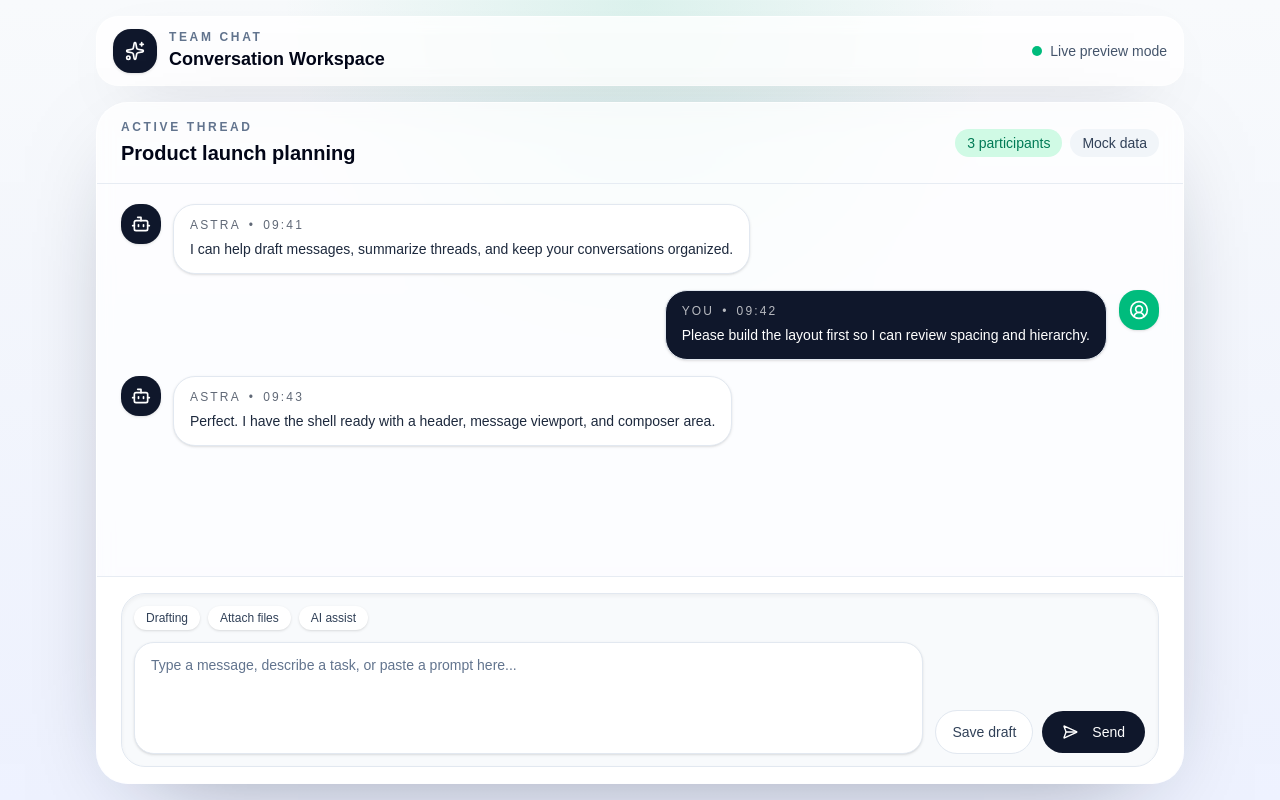
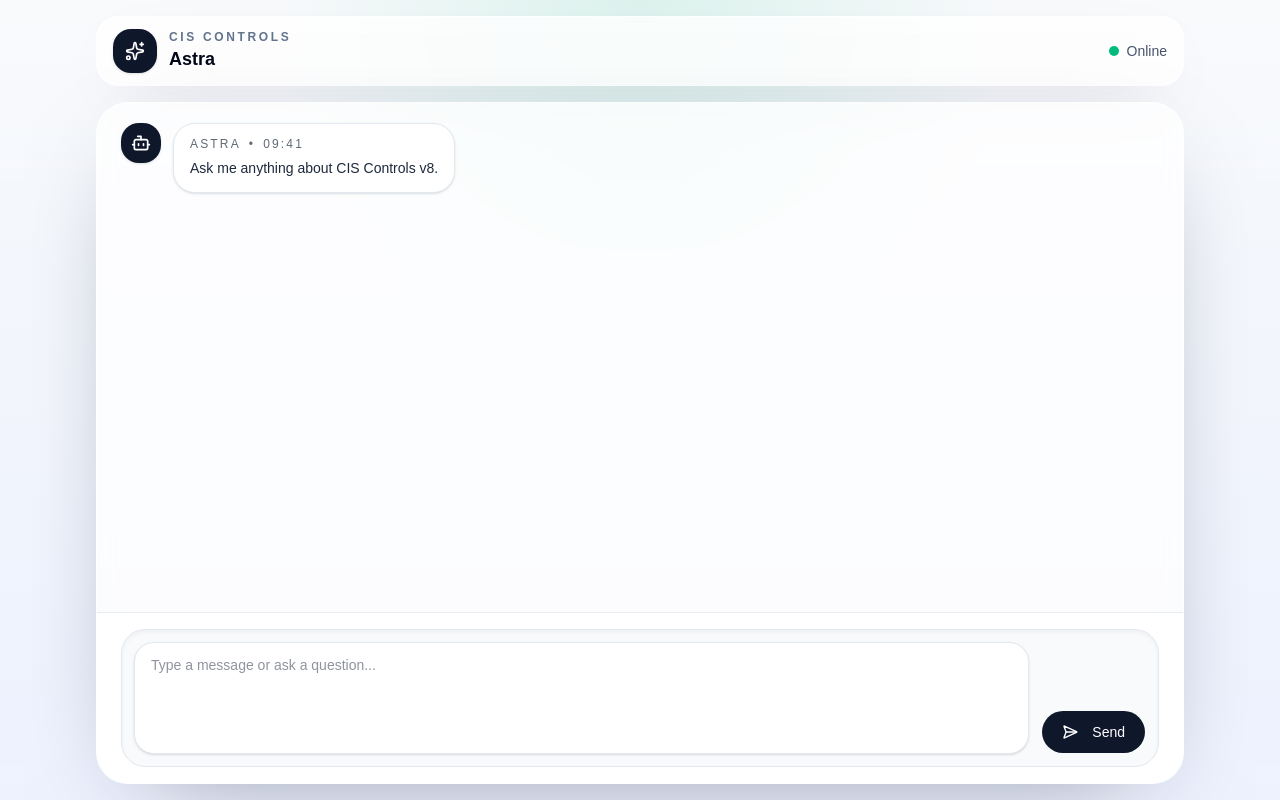
Before and after one commit to MhmdNat/rag-chat-ui, a React (Vite) app: page / in a window 1280 px wide. Built offline with nearby package versions, Linux system fonts and the light colour scheme.

Commit message:
feat: integrated chat with /api/query endpoint

```diff
--- a/jsconfig.json
+++ b/jsconfig.json
@@ -1,6 +1,5 @@
 {
   "compilerOptions": {
-    "baseUrl": ".",
     "paths": {
       "@/*": ["./src/*"]
     }
--- a/src/App.jsx
+++ b/src/App.jsx
@@ -1,50 +1,21 @@
+import { useState } from 'react'
 import { Button } from '@/components/ui/button'
 import { SendHorizontal, Sparkles, CircleUserRound, Bot } from 'lucide-react'
 
-const messages = [
-  {
-    id: 1,
-    role: 'assistant',
-    name: 'Astra',
-    time: '09:41',
-    text: 'I can help draft messages, summarize threads, and keep your conversations organized.',
-  },
-  {
-    id: 2,
-    role: 'user',
-    name: 'You',
-    time: '09:42',
-    text: 'Please build the layout first so I can review spacing and hierarchy.',
-  },
-  {
-    id: 3,
-    role: 'assistant',
-    name: 'Astra',
-    time: '09:43',
-    text: 'Perfect. I have the shell ready with a header, message viewport, and composer area.',
-  },
-]
+const now = () => new Date().toLocaleTimeString([], { hour: '2-digit', minute: '2-digit' })
 
 function Message({ message }) {
   const isUser = message.role === 'user'
-
   return (
-    <article
-      className={`flex items-start gap-3 ${isUser ? 'justify-end' : 'justify-start'}`}
-    >
+    <article className={`flex items-start gap-3 ${isUser ? 'justify-end' : 'justify-start'}`}>
       {!isUser ? (
         <div className="flex h-10 w-10 shrink-0 items-center justify-center rounded-2xl bg-slate-900 text-white shadow-sm">
           <Bot className="h-5 w-5" />
         </div>
       ) : null}
-
-      <div
-        className={`max-w-[min(42rem,85%)] rounded-3xl border px-4 py-3 shadow-sm ${
-          isUser
-            ? 'border-slate-200 bg-slate-900 text-white'
-            : 'border-slate-200 bg-white text-slate-800'
-        }`}
-      >
+      <div className={`max-w-[min(42rem,85%)] rounded-3xl border px-4 py-3 shadow-sm ${
+        isUser ? 'border-slate-200 bg-slate-900 text-white' : 'border-slate-200 bg-white text-slate-800'
+      }`}>
         <div className="mb-1 flex items-center gap-2 text-xs font-medium uppercase tracking-[0.18em] opacity-70">
           <span>{message.name}</span>
           <span>•</span>
@@ -52,7 +23,6 @@ function Message({ message }) {
         </div>
         <p className="text-sm leading-6">{message.text}</p>
       </div>
-
       {isUser ? (
         <div className="flex h-10 w-10 shrink-0 items-center justify-center rounded-2xl bg-emerald-500 text-white shadow-sm">
           <CircleUserRound className="h-5 w-5" />
@@ -63,6 +33,27 @@ function Message({ message }) {
 }
 
 function App() {
+  const [messages, setMessages] = useState([
+    { id: 1, role: 'assistant', name: 'Astra', time: '09:41', text: 'Ask me anything about CIS Controls v8.' }
+  ])
+  const [input, setInput] = useState('')
+
+  const handleSend = async () => {
+    if (!input.trim()) return
+    const userMsg = { id: Date.now(), role: 'user', name: 'You', time: now(), text: input }
+    setMessages(prev => [...prev, userMsg])
+    setInput('')
+
+    const response = await fetch('http://localhost:8000/api/query', {
+      method: 'POST',
+      headers: { 'Content-Type': 'application/json' },
+      body: JSON.stringify({ query: input, top_k: 5, index: 'RAGDocs' }),
+    })
+    const data = await response.json()
+    const assistantMsg = { id: Date.now() + 1, role: 'assistant', name: 'Astra', time: now(), text: data.answer ?? 'No response.' }
+    setMessages(prev => [...prev, assistantMsg])
+  }
+
   return (
     <div className="min-h-screen bg-[radial-gradient(circle_at_top,_rgba(16,185,129,0.12),_transparent_35%),linear-gradient(180deg,_#f8fafc_0%,_#eef2ff_100%)] text-slate-900">
       <div className="mx-auto flex min-h-screen w-full max-w-6xl flex-col px-4 py-4 sm:px-6 lg:px-8">
@@ -72,81 +63,36 @@ function App() {
               <Sparkles className="h-5 w-5" />
             </div>
             <div>
-              <p className="text-xs font-semibold uppercase tracking-[0.22em] text-slate-500">
-                Team Chat
-              </p>
-              <h1 className="text-lg font-semibold text-slate-950">
-                Conversation Workspace
-              </h1>
+              <p className="text-xs font-semibold uppercase tracking-[0.22em] text-slate-500">CIS Controls</p>
+              <h1 className="text-lg font-semibold text-slate-950">Astra</h1>
             </div>
           </div>
-
           <div className="hidden items-center gap-2 sm:flex">
             <span className="h-2.5 w-2.5 rounded-full bg-emerald-500" />
-            <span className="text-sm text-slate-600">Live preview mode</span>
+            <span className="text-sm text-slate-600">Online</span>
           </div>
         </header>
 
         <main className="flex min-h-0 flex-1 flex-col overflow-hidden rounded-[2rem] border border-white/70 bg-white/75 shadow-[0_30px_100px_-50px_rgba(15,23,42,0.5)] backdrop-blur">
-          <section className="border-b border-slate-200/80 px-5 py-4 sm:px-6">
-            <div className="flex flex-col gap-3 sm:flex-row sm:items-center sm:justify-between">
-              <div>
-                <p className="text-xs font-semibold uppercase tracking-[0.22em] text-slate-500">
-                  Active thread
-                </p>
-                <h2 className="mt-1 text-xl font-semibold text-slate-950">
-                  Product launch planning
-                </h2>
-              </div>
-
-              <div className="flex items-center gap-2 text-sm text-slate-600">
-                <span className="rounded-full bg-emerald-100 px-3 py-1 font-medium text-emerald-700">
-                  3 participants
-                </span>
-                <span className="rounded-full bg-slate-100 px-3 py-1 font-medium text-slate-700">
-                  Mock data
-                </span>
-              </div>
-            </div>
-          </section>
-
           <section className="min-h-0 flex-1 overflow-y-auto px-4 py-5 sm:px-6">
             <div className="flex flex-col gap-4">
-              {messages.map((message) => (
-                <Message key={message.id} message={message} />
-              ))}
+              {messages.map(m => <Message key={m.id} message={m} />)}
             </div>
           </section>
 
           <footer className="border-t border-slate-200/80 bg-white/90 px-4 py-4 sm:px-6">
             <div className="rounded-[1.5rem] border border-slate-200 bg-slate-50 p-3 shadow-inner">
-              <div className="mb-3 flex flex-wrap items-center gap-2 text-xs text-slate-500">
-                <span className="rounded-full bg-white px-3 py-1 font-medium text-slate-700 shadow-sm">
-                  Drafting
-                </span>
-                <span className="rounded-full bg-white px-3 py-1 font-medium text-slate-700 shadow-sm">
-                  Attach files
-                </span>
-                <span className="rounded-full bg-white px-3 py-1 font-medium text-slate-700 shadow-sm">
-                  AI assist
-                </span>
-              </div>
-
               <div className="flex flex-col gap-3 sm:flex-row sm:items-end">
-                <div className="min-h-28 flex-1 rounded-[1.25rem] border border-slate-200 bg-white px-4 py-3 text-sm text-slate-500 shadow-sm">
-                  Type a message, describe a task, or paste a prompt here...
-                </div>
-
+                <textarea
+                  className="min-h-28 flex-1 rounded-[1.25rem] border border-slate-200 bg-white px-4 py-3 text-sm text-slate-800 shadow-sm resize-none focus:outline-none"
+                  placeholder="Type a message or ask a question..."
+                  value={input}
+                  onChange={e => setInput(e.target.value)}
+                  onKeyDown={e => { if (e.key === 'Enter' && !e.shiftKey) { e.preventDefault(); handleSend() } }}
+                />
                 <div className="flex items-center gap-2">
-                  <Button
-                    variant="outline"
-                    className="h-11 rounded-full border-slate-200 bg-white px-4 text-slate-700"
-                  >
-                    Save draft
-                  </Button>
-                  <Button className="h-11 rounded-full bg-slate-900 px-5 text-white hover:bg-slate-800">
-                    <SendHorizontal className="mr-2 h-4 w-4" />
-                    Send
+                  <Button onClick={handleSend} className="h-11 rounded-full bg-slate-900 px-5 text-white hover:bg-slate-800">
+                    <SendHorizontal className="mr-2 h-4 w-4" /> Send
                   </Button>
                 </div>
               </div>
```
